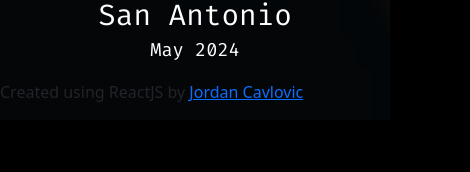
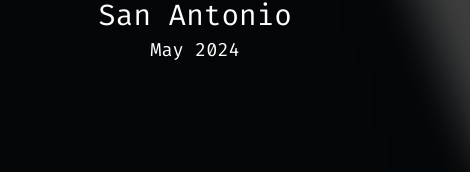
Before and after one commit to Jcavlovic/cavlovic.dev, a React (Create React App) app: page / in a window 390 px wide. Shown: the part 1351-1523 px from the top of the page, 470 px wide, since content can reach past the window. Before the commit the page ends 1471 px from the top, so only its background shows below. Built offline with nearby package versions, Linux system fonts and the light colour scheme.

Commit message:
css edits

```diff
--- a/src/static/styles/mobile/landingpage/LandingPage.css
+++ b/src/static/styles/mobile/landingpage/LandingPage.css
@@ -1,7 +1,7 @@
 @media screen and (max-width: 768px) {
-  /* body.landingpage-body {
+  body.landingpage-body {
     overflow: hidden;
-  } */
+  }
   .aboutme {
     color: #ffffff;
     text-align: center;
@@ -27,4 +27,9 @@
     font-size: 14pt;
     margin-top: -5px;
   }
+  .builtby {
+    position: relative;
+    top: 5.5rem;
+    left: 5rem;
+  }
 }
```
